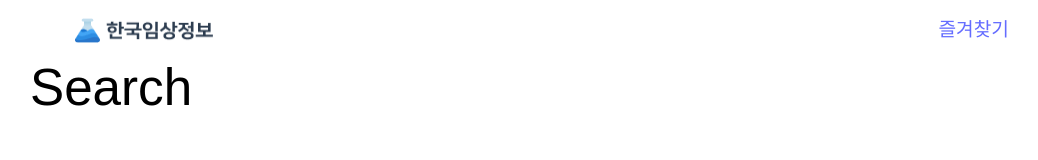
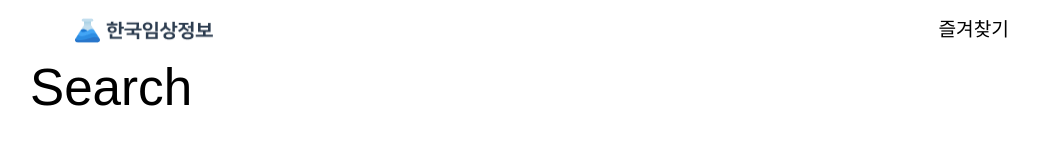
Before and after one commit to techeer-sv/Infinite_Challenge_FE, a React (Vite) app: page / in a window 1280 px wide. Shown: the top 160 px of the page, without its empty margins (98-1136 px from the left). Built offline with nearby package versions, Linux system fonts and the light colour scheme; a web font is replaced by a local one.

Commit message:
design: 전역 a tag style 수정

```diff
--- a/src/index.css
+++ b/src/index.css
@@ -31,11 +31,10 @@ html {
   box-sizing: inherit;
 }
 
-/* TODO: a tag 스타일 설정 */
+/* TODO: a tag 스타일 초기화 */
 a {
-  font-weight: 500;
-  color: #646cff;
-  text-decoration: inherit;
+  text-decoration: none;
+  color: #000000;
 }
 /* TODO: a tag hover 스타일 설정 */
 a:hover {
```
